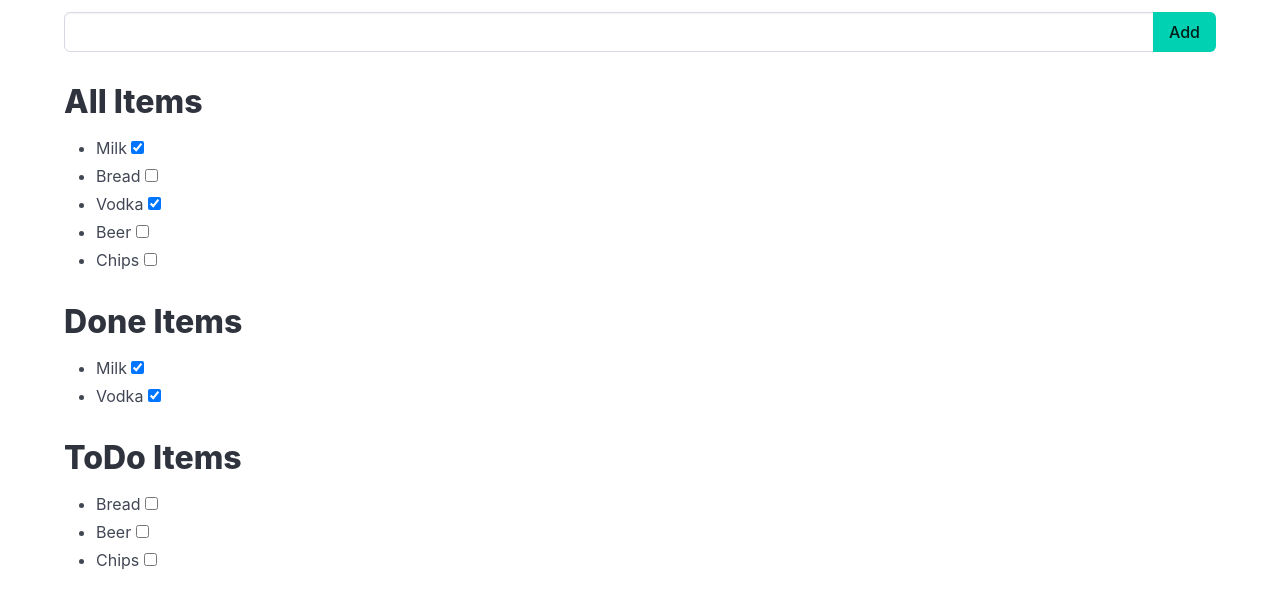
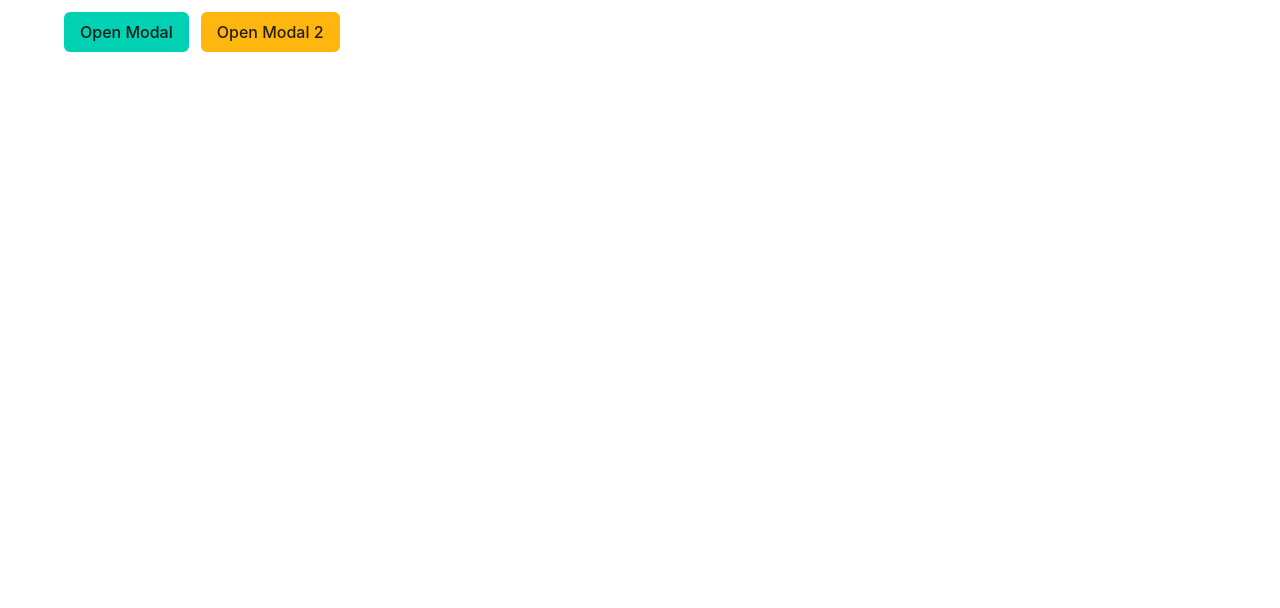
Before and after one commit to lokr3m/learnnode, a Vue app: page / in a window 1280 px wide. Shown: the top 608 px of the page. Built offline with nearby package versions, Linux system fonts and the light colour scheme.

Commit message:
Add Modal component

```diff
--- a/src/App.vue
+++ b/src/App.vue
@@ -1,46 +1,32 @@
 <script setup>
-import { computed, ref } from 'vue';
-import ItemList from './ItemList.vue';
-let id = 1;
-let items = ref([
-  {id: id++, name: 'Milk', isDone: true },
-  {id: id++, name: 'Bread', isDone: false },
-  {id: id++, name: 'Vodka', isDone: true },
-  {id: id++, name: 'Beer', isDone: false },
-  {id: id++, name: 'Chips', isDone: false },
-]);
-let newItem = ref('')
-
-function add() {
-  if (newItem.value.trim() !== '') {
-    items.value.push({ id: id++, name: newItem.value, isDone: false });
-  }
-  newItem.value = '';
-}
-
-let doneItems = computed(() => items.value.filter(item => item.isDone));
-let toDoItems = computed(() => items.value.filter(item => !item.isDone));
-
+import { ref } from 'vue';
+import Modal from './components/Modal.vue';
+import ImgModal from './components/ImgModal.vue';
+let modalActive = ref(false);
+let modalActive2 = ref(false);
 
 </script>
 <template>
   <div class="container mt-3">
-    <div class="content">
+    <div class="buttons">
+      <button class="button is-primary" @click="modalActive = true">Open Modal</button>
+      <button class="button is-warning" @click="modalActive2 = true">Open Modal 2</button>
+    </div>
 
-      <div class="field has-addons">
-        <div class="control is-expanded">
-          <input class="input" type="text" v-model="newItem" @keypress.enter="add">
-        </div>
-        <div class="control">
-          <button class="button is-primary" @click="add">Add</button>
-        </div>
+    <ImgModal :active="modalActive" @close="modalActive = false" url="https://picsum.photos/seed/sergey/1280/960">
+
+    </ImgModal>
+
+    <Modal :active="modalActive2" @close="modalActive2 = false">
+      <div class="notification is-link">
+        <button class="delete"></button>
+        Primar lorem ipsum dolor sit amet, consectetur adipiscing elit lorem ipsum
+        dolor. <strong>Pellentesque risus mi</strong>, tempus quis placerat ut, porta
+        nec nulla. Vestibulum rhoncus ac ex sit amet fringilla. Nullam gravida purus
+        diam, et dictum <a>felis venenatis</a> efficitur.
       </div>
+    </Modal>
 
-      <ItemList :items="items" title="All Items"></ItemList>
-      <ItemList :items="doneItems" title="Done Items"></ItemList>
-      <ItemList :items="toDoItems" title="ToDo Items"></ItemList>
-
-    </div>
   </div>
 </template>
 <style></style>
--- /dev/null
+++ b/src/components/ImgModal.vue
@@ -0,0 +1,13 @@
+<script setup>
+import Modal from './Modal.vue'
+
+defineProps(['active', 'url']);
+</script>
+
+<template>
+    <Modal :active="active" @close="$emit('close')">
+        <p class="image is-4by3">
+        <img :src="url" alt="">
+      </p>
+    </Modal>
+</template>
--- /dev/null
+++ b/src/components/Modal.vue
@@ -0,0 +1,13 @@
+<script setup>
+    defineProps(['active', 'url', 'html']);
+</script>
+
+<template>
+    <div class="modal" :class="{ 'is-active': active }">
+        <div class="modal-background" @click="$emit('close')"></div>
+        <div class="modal-content">
+            <slot></slot>
+        </div>
+        <button class="modal-close is-large" aria-label="close" @click="$emit('close')"></button>
+    </div>
+</template>
```
Also changed, not shown: src/pages/ToDo.vue (added, +46 -0 lines), src/components/ItemList.vue (renamed from src/ItemList.vue).
